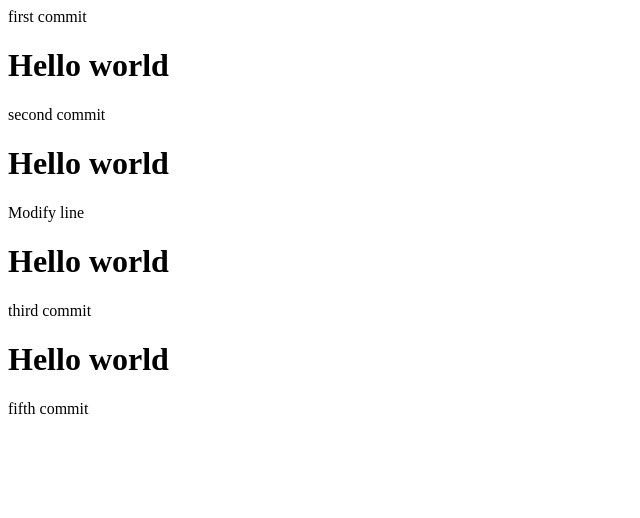
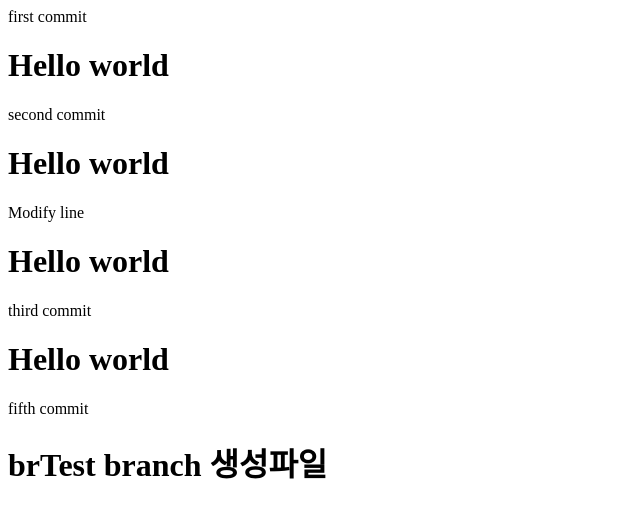
Before and after one commit to CHOIJINSIC/HelloWorld1, a plain HTML site: page index.html in a window 1280 px wide. Shown: the whole page, without its empty margins (0-640 px from the left). Drawn offline with Linux system fonts and the light colour scheme.

Commit message:
brTest first commit

```diff
--- a/index.html
+++ b/index.html
@@ -17,5 +17,7 @@
         third commit
         <h1>Hello world</h1>
         fifth commit
+
+        <h1>brTest branch 생성파일</h1>
     </body>
 </html>
```
